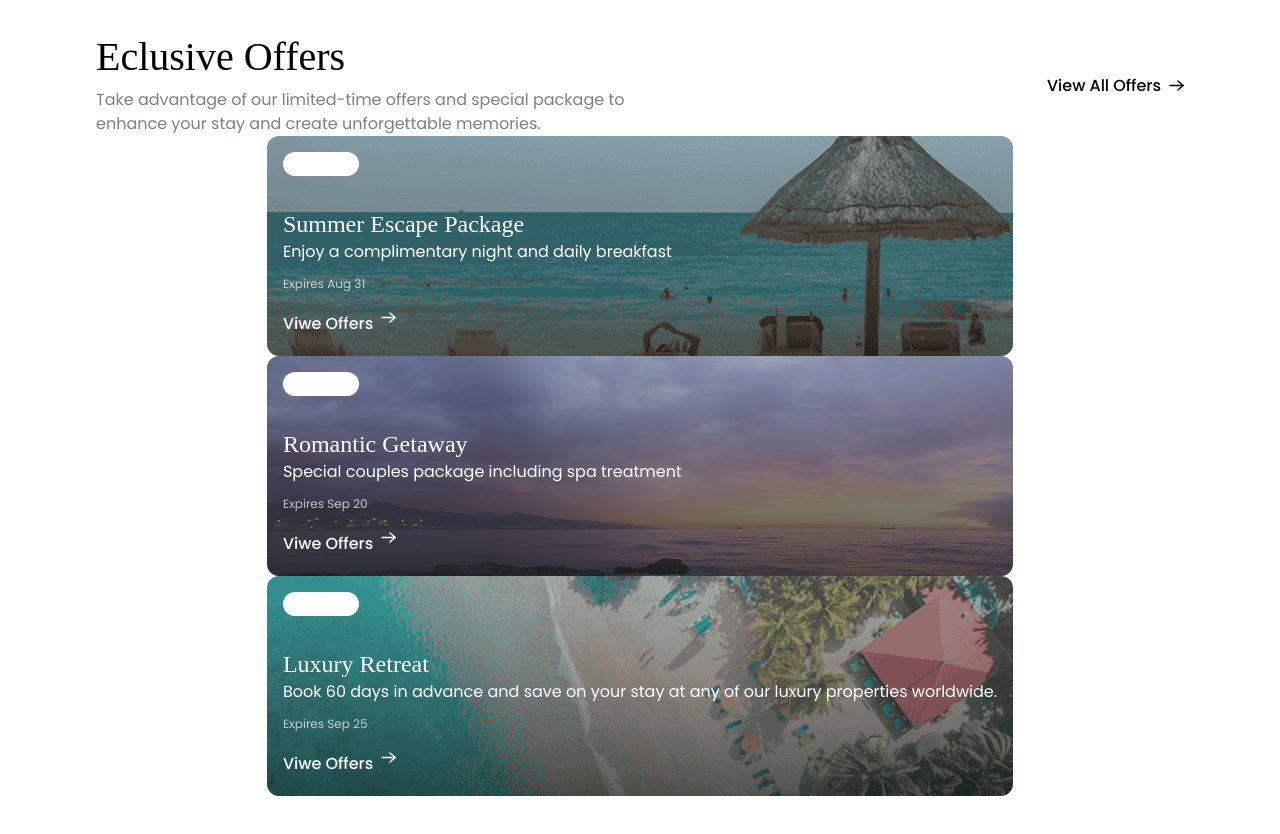
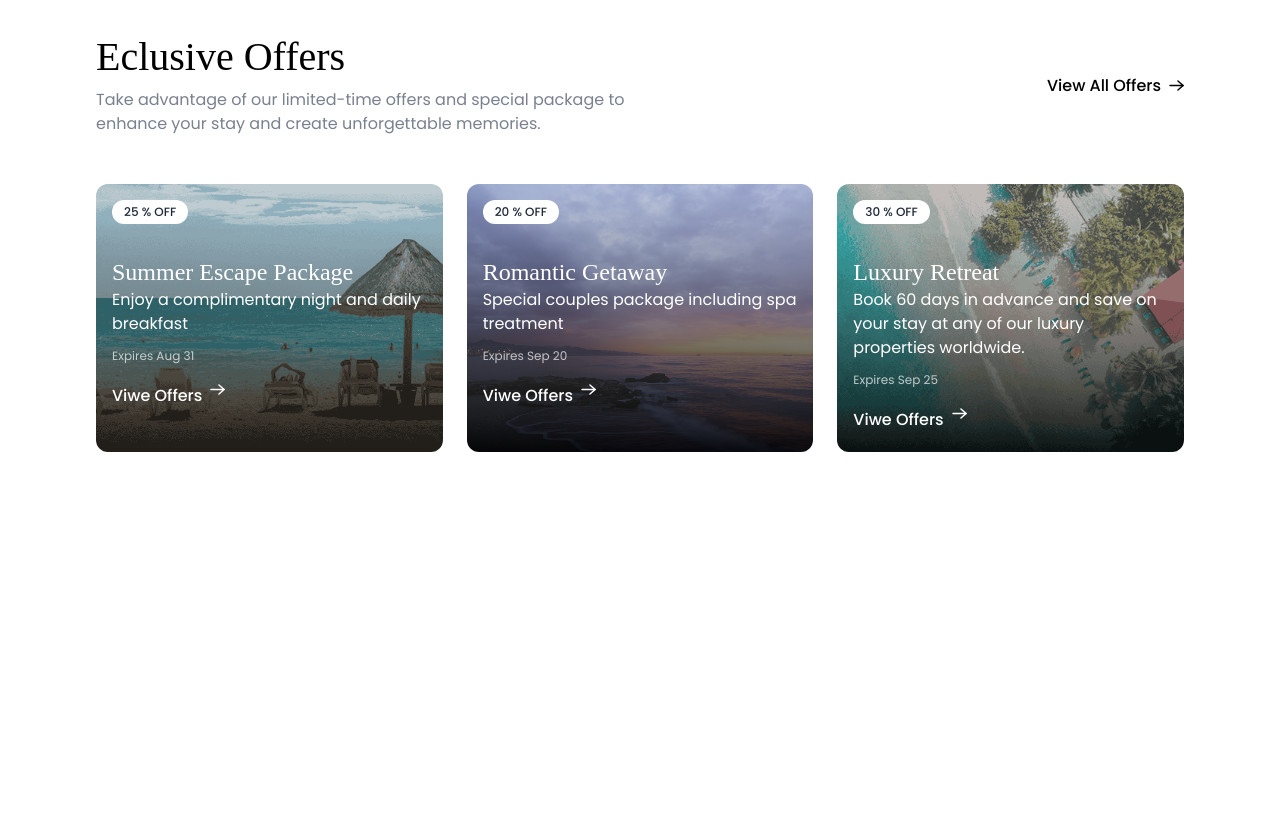
Before and after one commit to rupaliwakhare/Restrorent-, a React (Vite) app in the folder 4.Hotels-Booking/front-end/: page / in a window 1280 px wide. Shown: the part 1660-2494 px from the top of the page. After the commit the page ends 2232 px from the top, so only its background shows below. Built offline with nearby package versions, Linux system fonts and the light colour scheme; no server answers.

Commit message:
exlusive-offers

```diff
--- a/4.Hotels-Booking/front-end/src/Components/ExcusiveOffers.jsx
+++ b/4.Hotels-Booking/front-end/src/Components/ExcusiveOffers.jsx
@@ -21,21 +21,32 @@ const ExcusiveOffers = () => {
         </button>
       </div>
 
+      <div className="grid grid-cols-1 md:grid-cols-2 lg:grid-cols-3 gap-6 mt-12">
+        {exclusiveOffers.map((item) => (
+          <div
+            key={item._id}
+            className="group relative flex flex-col items-start justofy-between gap-1 pt-12 md:pt-18 px-4 rounded-xl text-white bg-no-repeat bg-cover bg-center"
+            style={{ backgroundImage: `url(${item.image})` }}
+          >
+            <p className="px-3 py-1 absolute top-4 left-4 text-xs bg-white text-gray-800 font-medium rounded-full">
+              {item.priceOff} % OFF
+            </p>
             <div>
-        {exclusiveOffers.map((item)=>(
-            <div key={item._id} className="group relative flex flex-col items-start justofy-between gap-1 pt-12 md:pt-18 px-4 rounded-xl text-white bg-no-repeat bg-cover bg-center" style={{backgroundImage:`url(${item.image})`}}>
-                <p className="px-3 py-1 absolute top-4 left-4 text-xs bg-white text-greay-800 font-medium rounded-full">{item.priceOff} % OFF</p>
-                <div >
               <p className="text-2xl font-medium font-playfair">{item.title}</p>
               <p>{item.description}</p>
-                    <p className="text-xs text-white/70 mt-3">Expires {item.expiryDate}</p>
+              <p className="text-xs text-white/70 mt-3">
+                Expires {item.expiryDate}
+              </p>
             </div>
             <button className="flex item-center gap-2 font-medium cursur-pointer mt-4 mb-5">
               Viwe Offers
-                    <img className="invert group-hover:translate-x-1 transition-all " src={assets.arrowIcon} alt="arrow-icon" />
+              <img
+                className="invert group-hover:translate-x-1 transition-all "
+                src={assets.arrowIcon}
+                alt="arrow-icon"
+              />
             </button>
           </div>
-
         ))}
       </div>
     </div>
```
Lines whose indentation alone changed are shown as unchanged.
